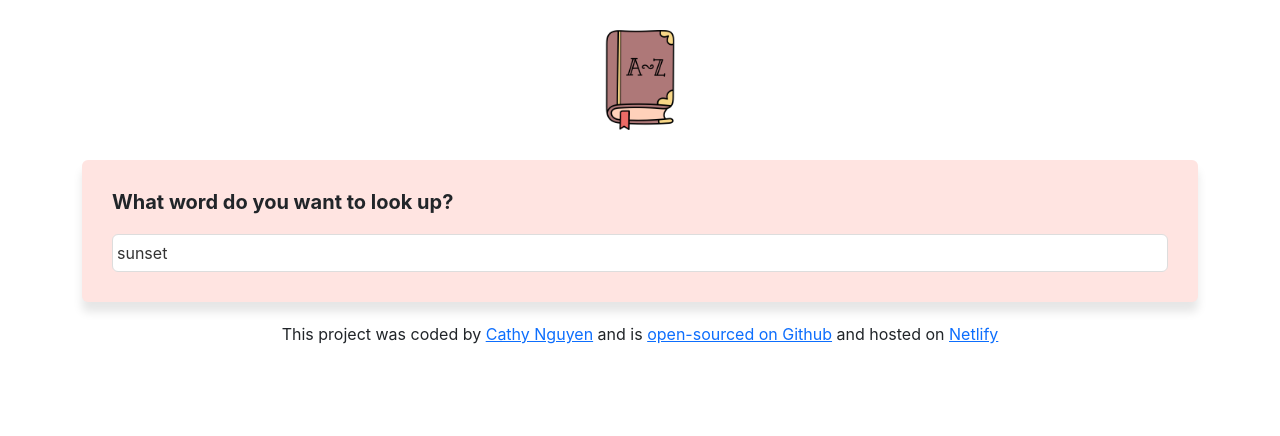
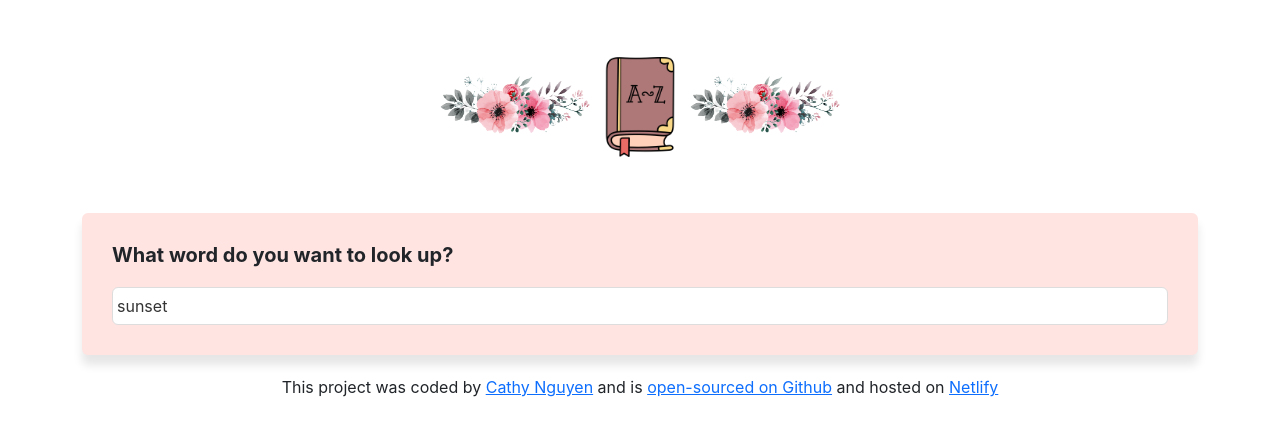
Before and after one commit to catnguyen90/dictionary-project, a React (Create React App) app: page / in a window 1280 px wide. Shown: the top 436 px of the page. Built offline with nearby package versions, Linux system fonts and the light colour scheme; no server answers.

Commit message:
imported icons

```diff
--- a/src/App.css
+++ b/src/App.css
@@ -1,10 +1,17 @@
 .App-header {
   margin: 30px 0;
+  text-align: center;
 }
 
 .App-logo {
   max-width: 100px;
-  display: block;
+
+  margin: 0 auto;
+}
+
+.App-floral {
+  max-width: 150px;
+
   margin: 0 auto;
 }
 
--- a/src/App.js
+++ b/src/App.js
@@ -1,4 +1,5 @@
 import icon from "./dictionary-icon.png";
+import floral from "./floral.png";
 import "./App.css";
 import Dictionary from "./Dictionary";
 
@@ -7,7 +8,9 @@ function App() {
     <div className="App">
       <div className="container">
         <header className="App-header img-fluid">
+          <img src={floral} className="App-floral" alt="floral" />
           <img src={icon} className="App-logo" alt="logo" />
+          <img src={floral} className="App-floral" alt="floral" />
         </header>
         <main>
           <Dictionary defaultKeyword="sunset" />
```
Also changed, not shown: src/floral.png (added).
